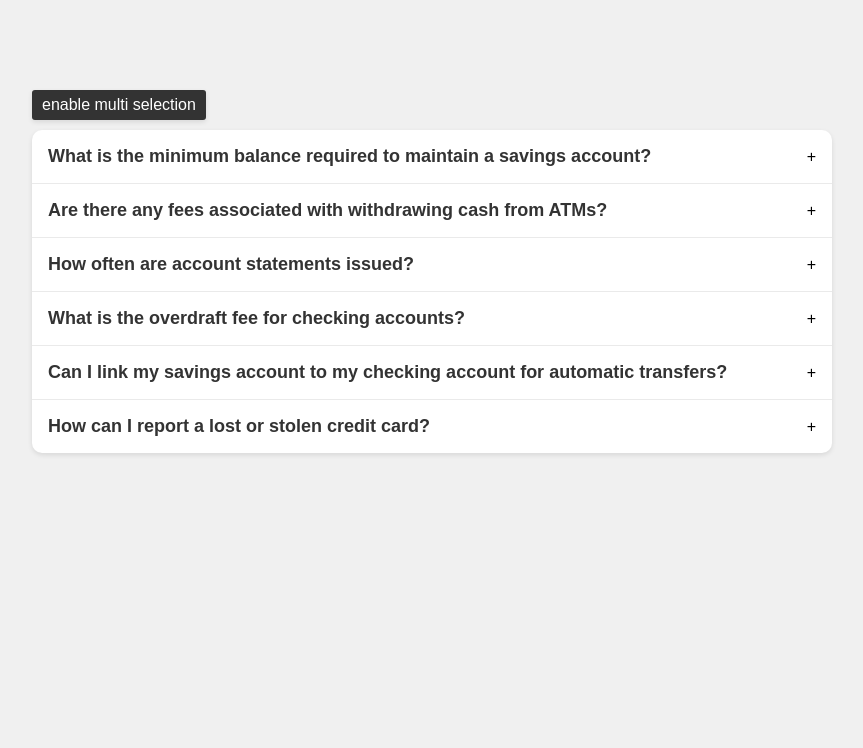
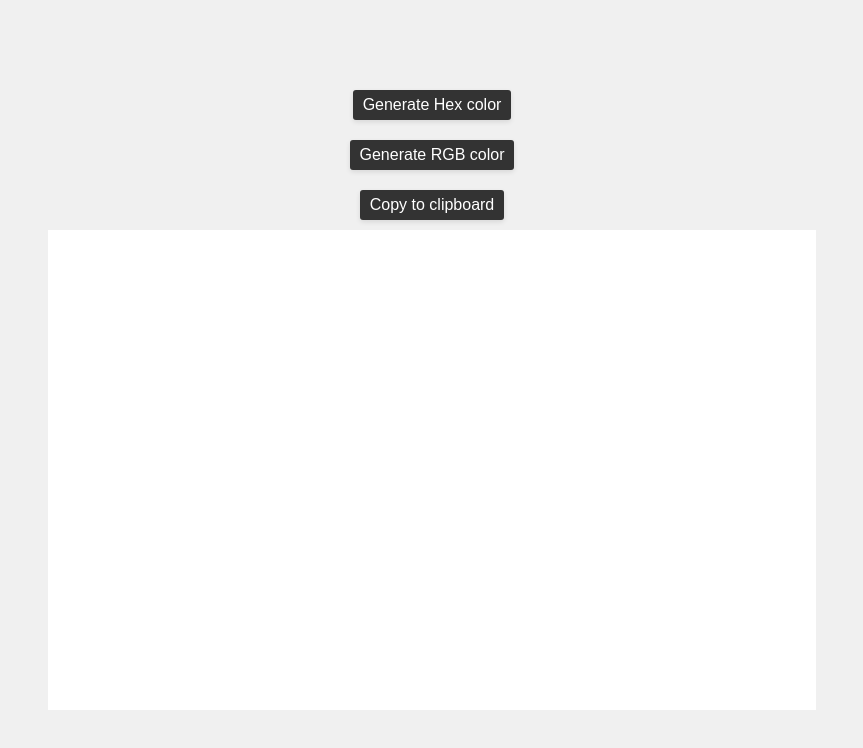
Before and after one commit to AkshaykumarBijjaragi/Reactjs, a React (Vite) app: page / in a window 1280 px wide. Shown: the top 748 px of the page, without its empty margins (208-1071 px from the left). Built offline with nearby package versions, Linux system fonts and the light colour scheme.

Commit message:
Completing Random color generator

```diff
--- a/index.js
+++ b/index.js
@@ -1,8 +1,9 @@
 import React from "react";
 import ReactDOM from "react-dom/client";
 import Accordion from "./src/components/Accordion/Accordion";
+import Colorgenerator from "./src/components/Random color generator/RandomColorGenerator";
 
 const hello = <h1>hello from react</h1>;
 
 const root = ReactDOM.createRoot(document.getElementById("root"));
-root.render(<Accordion />);
+root.render(<Colorgenerator />);
--- a/src/components/Accordion/Accordion.js
+++ b/src/components/Accordion/Accordion.js
@@ -25,11 +25,11 @@ export default function Accordion() {
       <button
         onClick={() => {
           setMulti(!multi);
-          setSelected(null)
+          setSelected(null);
           setMultiItem([]);
         }}
       >
-        {multi ? "disable multi selection" : "enable multi selection"}
+        {multi ? "Disable multi selection" : "Enable multi selection"}
       </button>
       <div className="accordion">
         {data && data.length > 0 ? (
--- /dev/null
+++ b/src/components/Random color generator/RandomColorGenerator.jsx
@@ -0,0 +1,54 @@
+import { useState } from "react";
+import "./index.css";
+
+export default function RandomColorGenerator() {
+  const [selectedColorFormat, setSelectedColorFormat] = useState("hex");
+
+  const [color, setColor] = useState(null);
+
+  function generateRandomNumber(max) {
+    return Math.floor(Math.random() * max);
+  }
+
+  function createHexColor() {
+    let randomColor = "#";
+    let arr = [1, 2, 3, 4, 5, 6, 7, 8, 9, "A", "B", "C", "D", "E", "F"];
+
+    for (let index = 0; index < 6; index++) {
+      randomColor += arr[generateRandomNumber(arr.length)];
+    }
+    setColor(randomColor);
+  }
+  function createRGBColor() {
+    let randomColor = `RGB(${generateRandomNumber(256)}, ${generateRandomNumber(
+      256
+    )}, ${generateRandomNumber(256)})`;
+    setColor(randomColor);
+    return randomColor;
+  }
+
+  function copyColor() {
+    if (color) {
+      navigator.clipboard
+        .writeText(color)
+        .then(alert("Color copied to clipboard"));
+    }
+  }
+
+  return (
+    <div className="container">
+      <button className="button" onClick={createHexColor}>
+        Generate Hex color
+      </button>
+      <button className="button" onClick={createRGBColor}>
+        Generate RGB color
+      </button>
+      <button className="button" onClick={copyColor}>
+        Copy to clipboard
+      </button>
+      <div className="color-display" style={{ backgroundColor: `${color}` }}>
+        {color && `color genearated is :${color}`}
+      </div>
+    </div>
+  );
+}
--- /dev/null
+++ b/src/components/Random color generator/index.css
@@ -0,0 +1,37 @@
+.container {
+    width: 80vw;
+    height: 80vh;
+    max-width: 800px;
+    height: 80vh;
+    margin: auto;
+    font-size: 25px;
+    display: flex;
+    flex-direction: column;
+    align-items: center;
+  }
+
+  .button{
+    color: #fff;
+   background-color: #333;
+   border: none;
+   border-radius: 3px;
+   margin: 10px 10px;
+   padding: 6px 10px;
+   font-size: 16px;
+  }
+
+
+
+  .button {
+    margin: 10px;
+  }
+
+  .color-display {
+    background: #fff; /* Default background color for the display */
+    color: #000;
+    display: flex;
+    justify-content: center;
+    align-items: center;
+    height: 60vh;
+    width: 60vw;
+  }
```
Also changed, not shown: src/components/App.jsx (deleted, +0 -8 lines), src/components/Random color generator/approach.md (added, +22 -0 lines), src/components/app.css (deleted).
